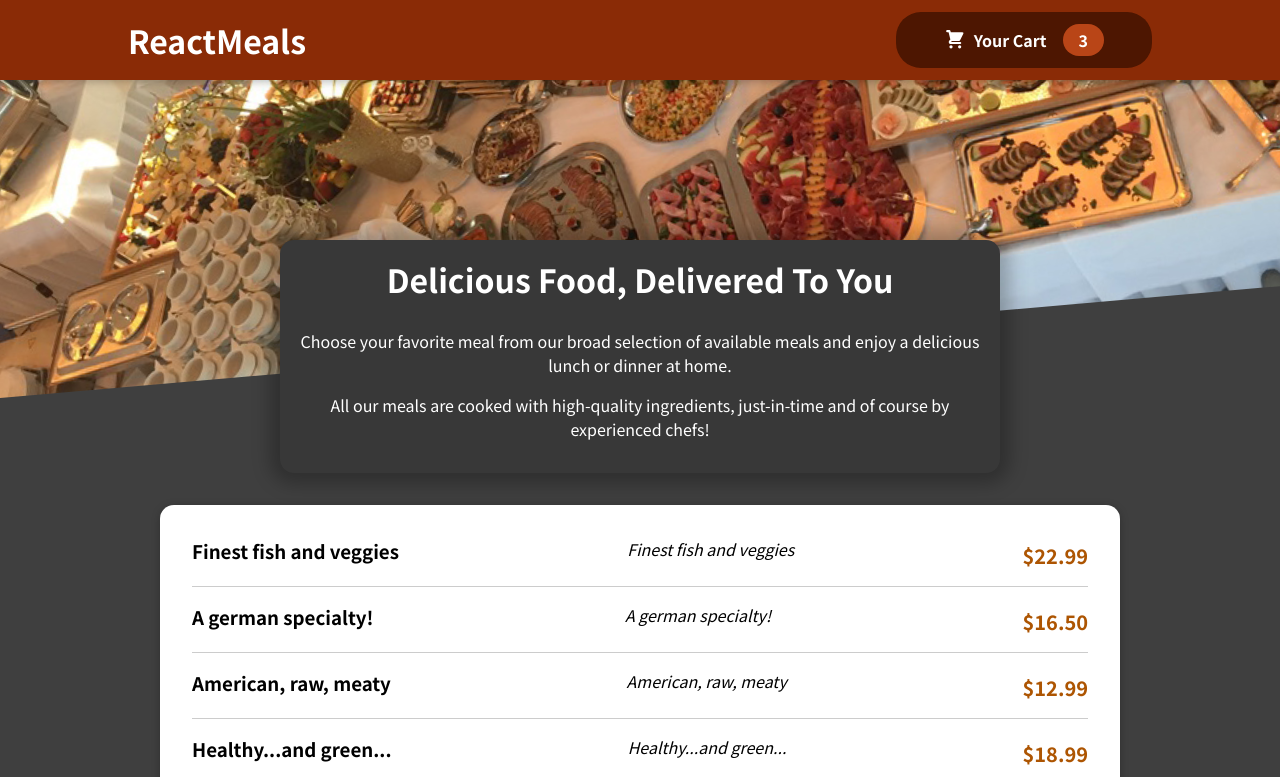
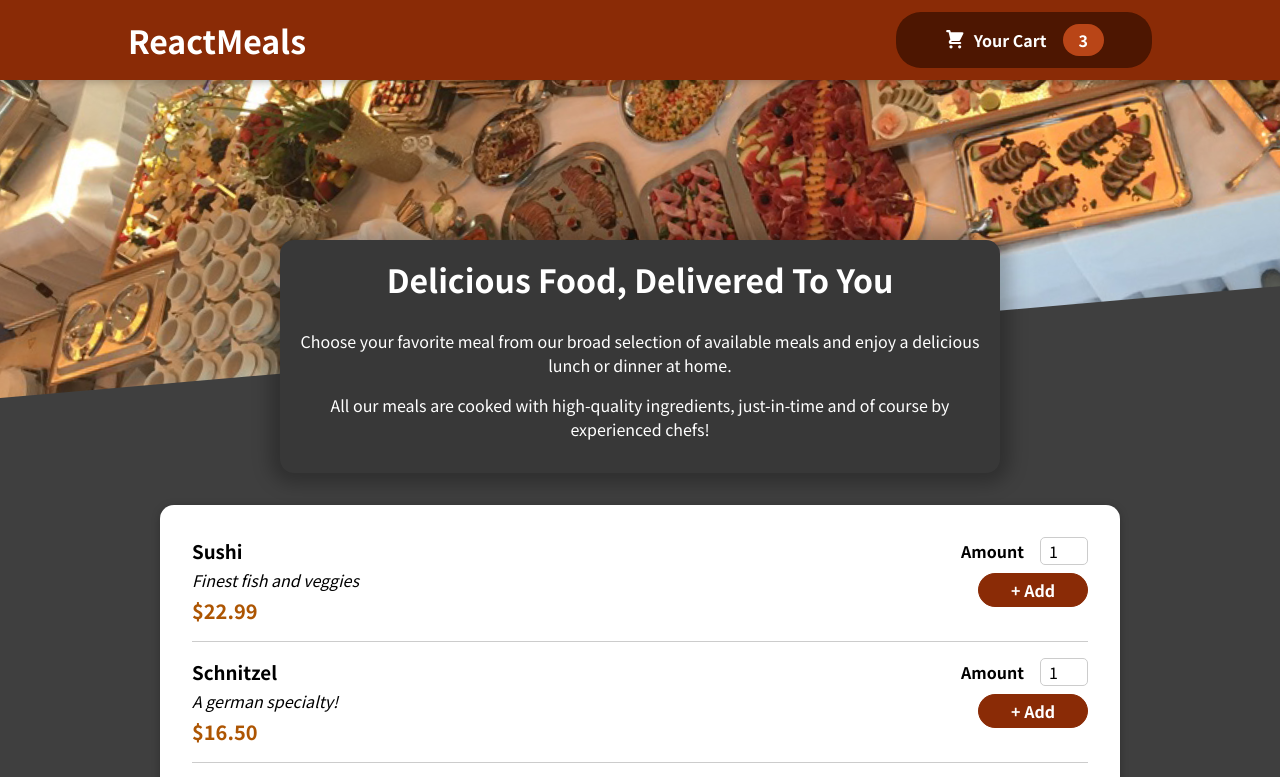
Before and after one commit to ash0304/React2021, a React (Create React App) app in the folder 08.Section11/: page / in a window 1280 px wide. Shown: the top 777 px of the page. Built offline with nearby package versions, Linux system fonts and the light colour scheme.

Commit message:
course 136. Adding a Form

```diff
--- a/08.Section11/src/components/Meals/AvailableMeals.js
+++ b/08.Section11/src/components/Meals/AvailableMeals.js
@@ -35,7 +35,7 @@
   const mealsList = DUMMY_MEALS.map((meal) => (
     <MealItem
       key={meal.id}
-      name={meal.description}
+      name={meal.name}
       description={meal.description}
       price={meal.price}
     />
--- a/08.Section11/src/components/Meals/MealItem/MealItem.js
+++ b/08.Section11/src/components/Meals/MealItem/MealItem.js
@@ -1,19 +1,20 @@
 import React from 'react';
 
-import classes from './MealItem.module.css'
+import MealItemForm from './MealItemForm';
+import classes from './MealItem.module.css';
 
 const MealItem = (props) => {
   const price = `$${props.price.toFixed(2)}`;
 
   return (
-    <li>
-      <div className={classes.meal}>
+    <li className={classes.meal}>
+      <div>
         <h3>{props.name}</h3>
         <div className={classes.description}>{props.description}</div>
         <div className={classes.price}>{price}</div>
       </div>
       <div>
-
+        <MealItemForm />
       </div>
     </li>
   );
--- a/08.Section11/src/components/Meals/MealItem/MealItemForm.js
+++ b/08.Section11/src/components/Meals/MealItem/MealItemForm.js
@@ -0,0 +1,25 @@
+import React from 'react';
+
+import Input from '../../UI/Input';
+import classes from './MealItemForm.module.css';
+
+const MealItemForm = (props) => {
+  return (
+    <form className={classes.form}>
+      <Input
+        label="Amount"
+        input={{
+          id: 'amount',
+          type: 'number',
+          min: '1',
+          max: '5',
+          step: '1',
+          defaultValue: '1',
+        }}
+      />
+      <button>+ Add</button>
+    </form>
+  );
+};
+
+export default MealItemForm;
--- /dev/null
+++ b/08.Section11/src/components/Meals/MealItem/MealItemForm.module.css
@@ -0,0 +1,20 @@
+.form {
+  text-align: right;
+}
+
+.form button {
+  font: inherit;
+  cursor: pointer;
+  background-color: #8a2b06;
+  border: 1px solid #8a2b06;
+  color: white;
+  padding: 0.25rem 2rem;
+  border-radius: 20px;
+  font-weight: bold;
+}
+
+.form button:hover,
+.form button:active {
+  background-color: #641e03;
+  border-color: #641e03;
+}
--- /dev/null
+++ b/08.Section11/src/components/UI/Input.js
@@ -0,0 +1,14 @@
+import React from 'react';
+
+import classes from './Input.module.css';
+
+const Input = (props) => {
+  return (
+    <div className={classes.input}>
+      <label htmlFor={props.input.id}>{props.label}</label>
+      <input {...props.input} />
+    </div>
+  );
+};
+
+export default Input;
--- /dev/null
+++ b/08.Section11/src/components/UI/Input.module.css
@@ -0,0 +1,18 @@
+.input {
+  display: flex;
+  align-items: center;
+  margin-bottom: 0.5rem;
+}
+
+.input label {
+  font-weight: bold;
+  margin-right: 1rem;
+}
+
+.input input {
+  width: 3rem;
+  border-radius: 5px;
+  border: 1px solid #ccc;
+  font: inherit;
+  padding-left: 0.5rem;
+}
```
Also changed, not shown: 1 other file (tests, documents, lock files or other folders).
